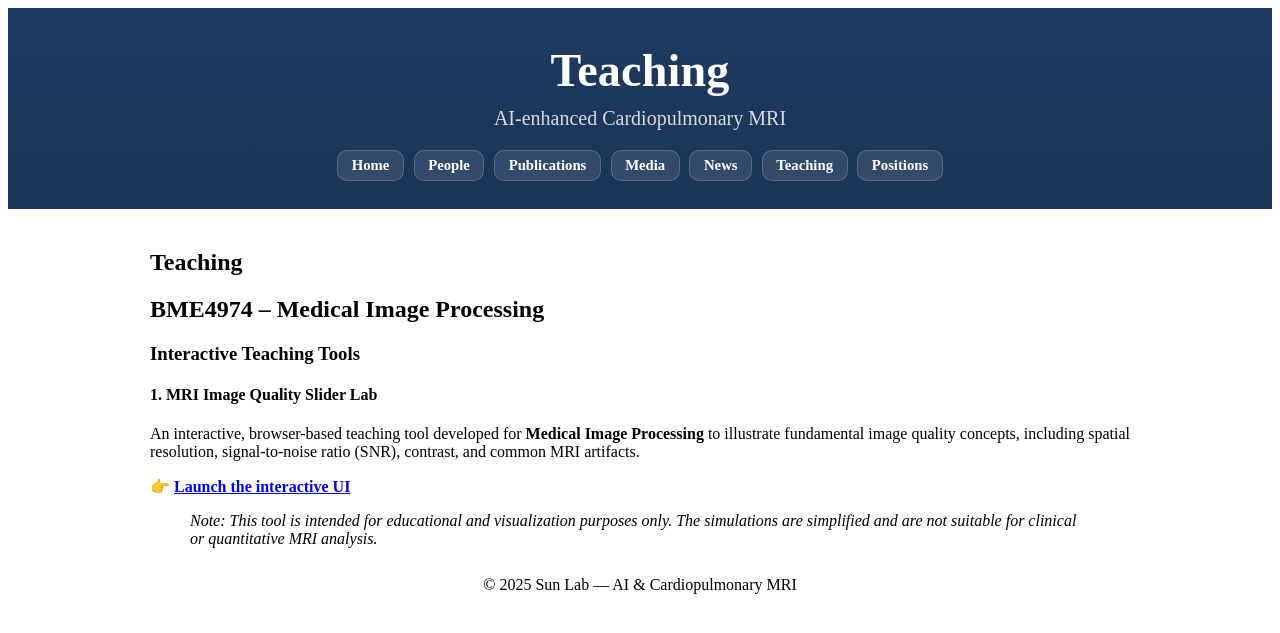
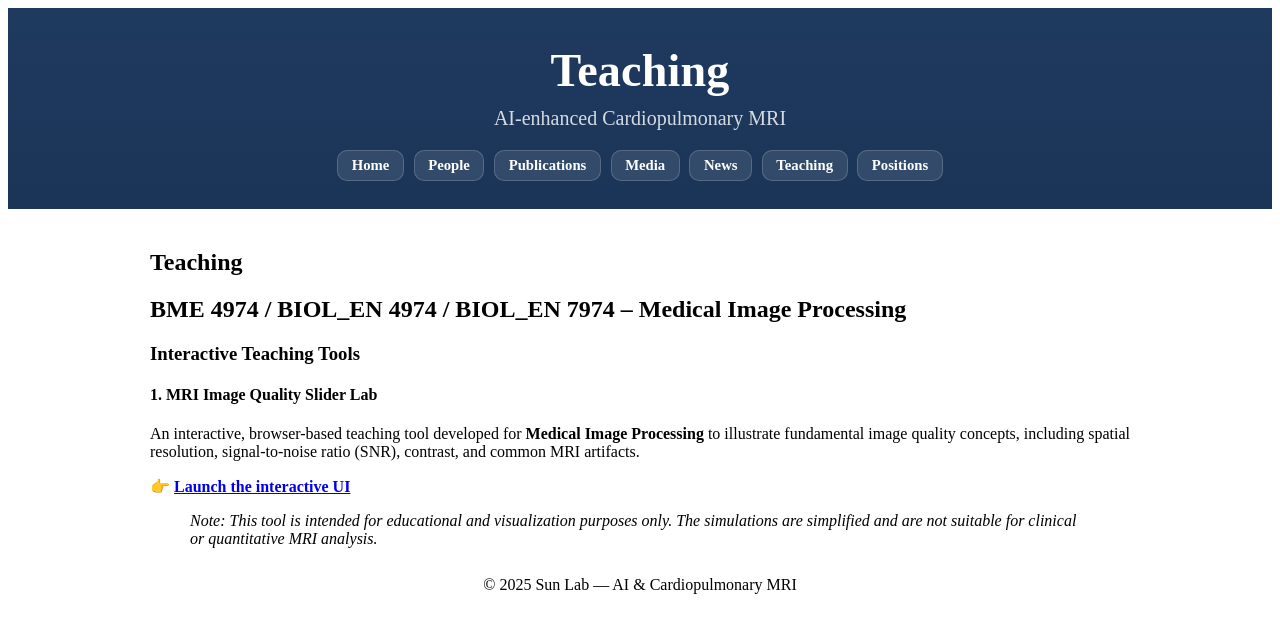
Before and after one commit to MRImagingLab/research, a Jekyll site: the page built from teaching.md, in a window 1280 px wide. Shown: the top 633 px of the page. Built offline with Jekyll 4.4.1, drawn with Linux system fonts in a browser that asks for light colours.

Commit message:
Update course code format in teaching.md

```diff
--- a/teaching.md
+++ b/teaching.md
@@ -6,7 +6,7 @@ permalink: /teaching
 
 # Teaching
 
-## BME4974 – Medical Image Processing
+## BME 4974 / BIOL_EN 4974 / BIOL_EN 7974 – Medical Image Processing
 
 ### Interactive Teaching Tools
 
```
